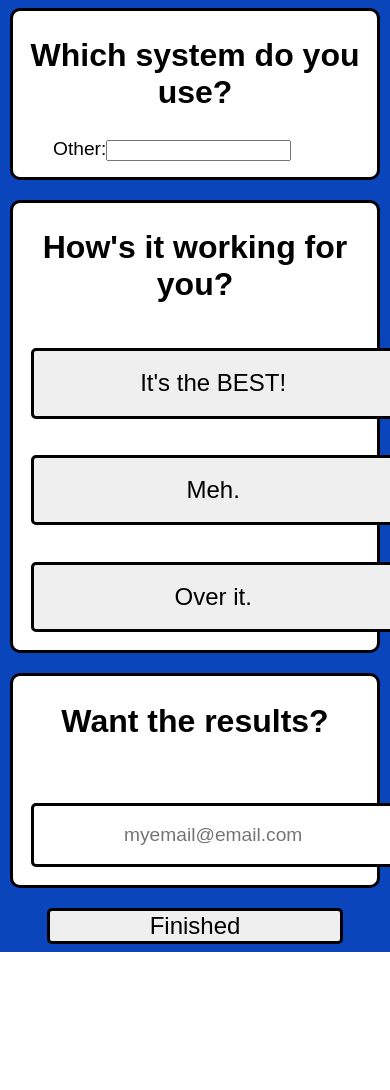
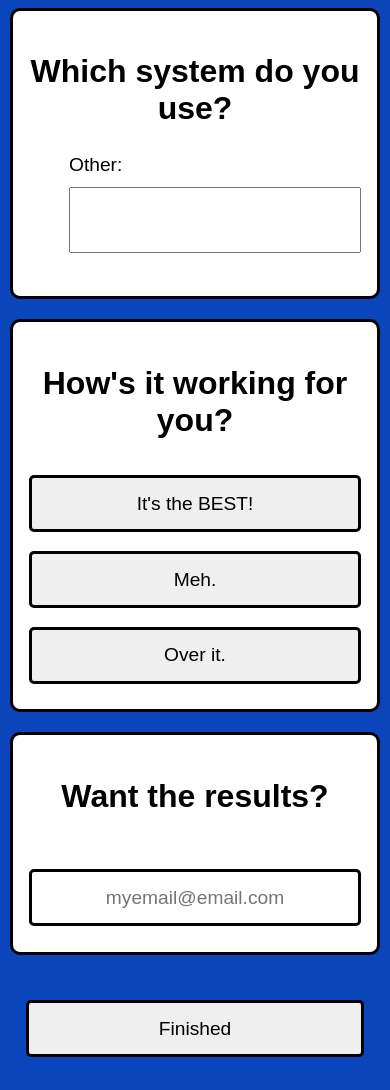
Before and after one commit to emrmason/SR-GFOA-2025, a Node server app: page / in a window 390 px wide; the page is wider, and only the part inside the window is pictured. Before the commit the page ends 952 px from the top of that part, so only its background shows below. Run offline with Node 20, Linux system fonts and the light colour scheme; data that the repository does not hold is empty; some libraries are stand-ins or nearby versions.

Commit message:
Fixed button sizing on mobile view.

```diff
--- a/public/styles.css
+++ b/public/styles.css
@@ -3,6 +3,10 @@
   --primary-background: white;
   --sr-blue: #0b45bb;
   --body-font: Arial, sans-serif;
+}
+
+* {
+  box-sizing: border-box;
 }
 
 body {
@@ -30,6 +34,7 @@ h2 {
   background-color: var(--primary-background);
   border: 3px solid var(--primary-text);
   border-radius: 10px;
+  box-sizing: border-box;
 }
 
 .form-container {
@@ -37,6 +42,7 @@ h2 {
   grid-template-columns: repeat(3, minmax(250px, 1fr));
   grid-template-rows: 90% 10%;
   gap: 25px;
+  box-sizing: border-box;
 }
 
 .form-container h2 {
@@ -92,7 +98,6 @@ h2 {
   padding: 5%;
   border: 3px solid var(--primary-text);
   border-radius: 5px;
-  box-sizing: border-box;
 }
 
 .q2-btn:hover,
@@ -132,7 +137,6 @@ li {
   padding: 5%;
   border: 3px solid var(--primary-text);
   border-radius: 5px;
-  box-sizing: border-box;
 }
 
 .q3-btn {
@@ -144,7 +148,6 @@ li {
   padding: 5%;
   border: 3px solid var(--primary-text);
   border-radius: 5px;
-  box-sizing: border-box;
 }
 
 #q4 {
@@ -157,7 +160,7 @@ li {
 
 .q4-btn {
   text-align: center;
-  font-size: 1.5em;
+  font-size: 2em;
   font-family: var(--body-font);
   width: 80%;
   border: 3px solid var(--primary-text);
@@ -177,40 +180,34 @@ li {
 }
 
 @media (max-width: 768px) {
-  /* .form-container {
-    grid-template-columns: 1fr;
-    width: 100%;
-  } */
   .form-container {
     display: flex;
     flex-direction: column;
     gap: 20px;
   }
 
-  /* #q1,
+  #q1,
   #q2,
-  #q3 {
-    grid-column: 1;
-    grid-row: auto;
-  } */
+  #q3,
+  #q4 {
+    padding: 1em;
+  }
 
   #system-list ul {
     grid-template-columns: 1fr;
   }
 
   .q2-btn,
+  .q3-btn,
+  .q4-btn,
   #survey_email,
-  .q3-btn {
+  input[type="text"],
+  input[type="email"],
+  button {
     width: 100%;
+    max-width: 100%;
+    padding: 0.75em;
+    font-size: 1.2em;
+    margin: 0.5em 0;
   }
-
-  /* .q3-btn {
-    width: fit-content; /* Make buttons scale better on small screens */
-  /* height: auto;
-  }
-
-  #survey_email {
-    width: fit-content;
-    height: auto;
-  } */
 }
```
